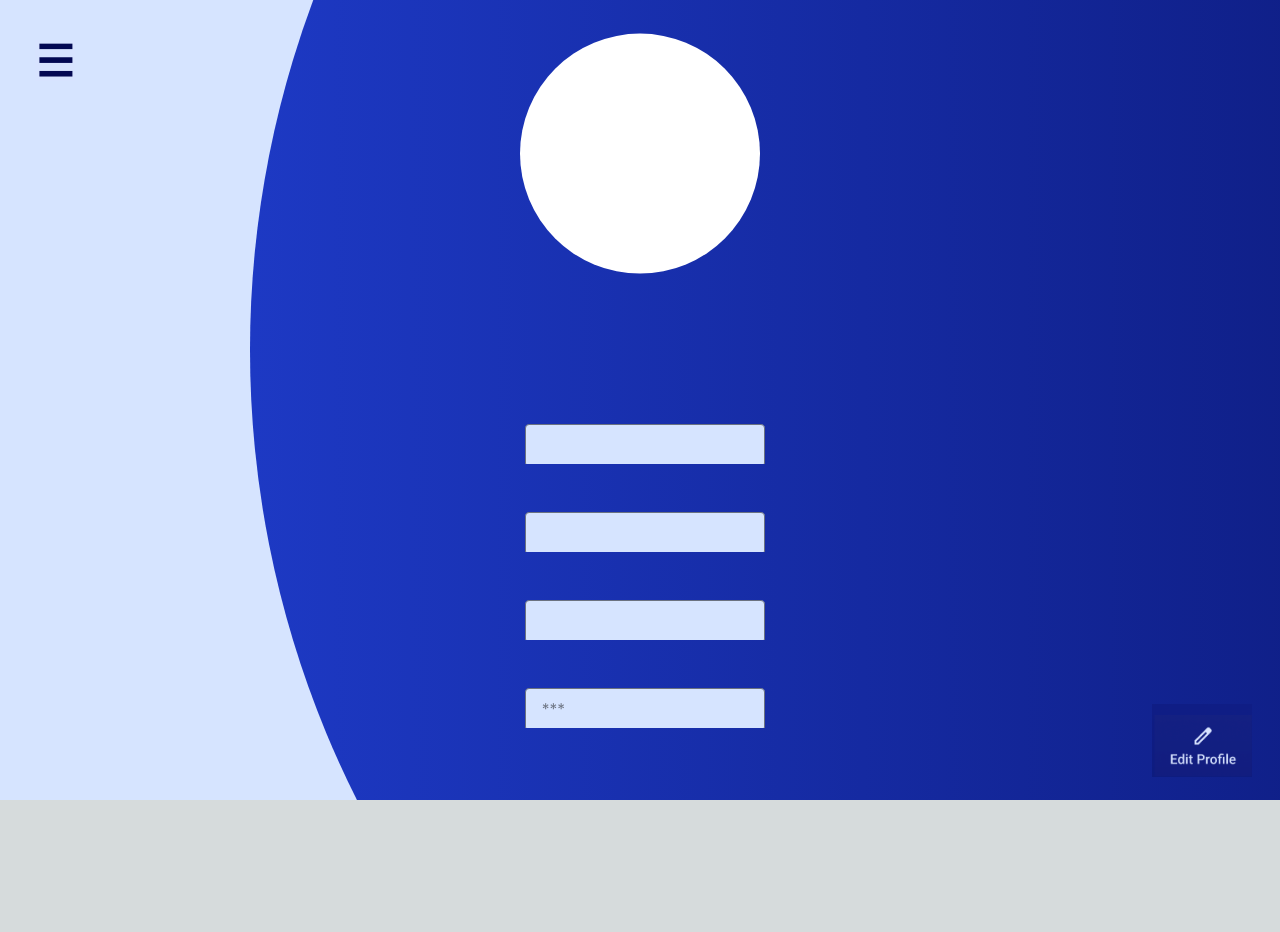
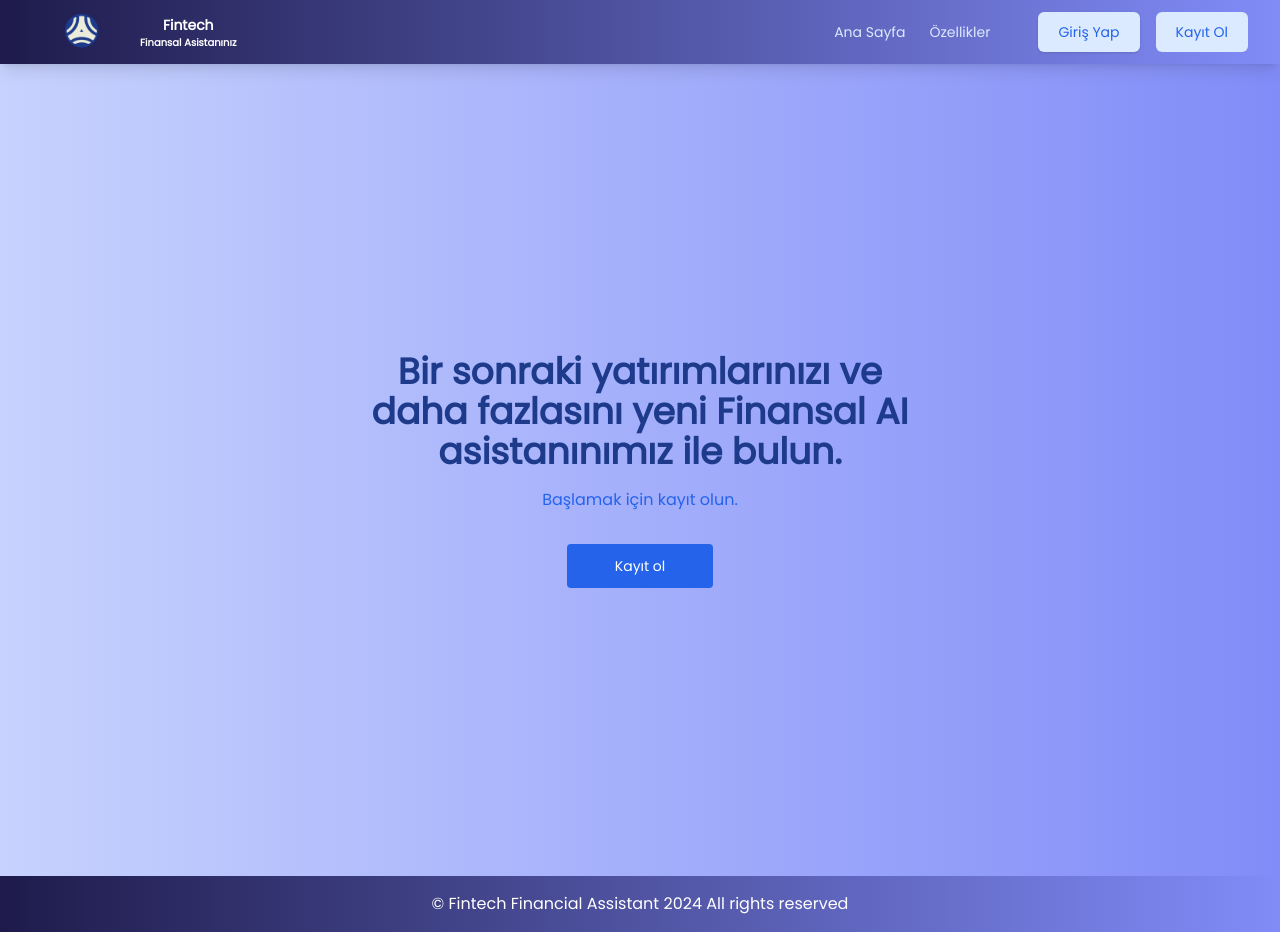
Before and after one commit to samemrecebi/finantial-advisor, a Next.js app in the folder frontend/: page / in a window 1280 px wide. Before the commit the page ends 800 px from the top, so only its background shows below. Built offline with nearby package versions, Linux system fonts and the light colour scheme.

Commit message:
add profile edit page and profile page

```diff
--- a/frontend/app/page.tsx
+++ b/frontend/app/page.tsx
@@ -1,133 +1,72 @@
-'use client';
-import React, { useEffect, useState } from 'react';
-import axios from 'axios';
-import Link from 'next/link';
 import Image from 'next/image';
-
-const ProfilePage = () => {
-    const [user, setUser] = useState({
-        first_name: '',
-        last_name: '',
-        username: '',
-        risk_degree: '',
-    });
-
-    useEffect(() => {
-        const fetchUserData = async () => {
-            const token = localStorage.getItem('token');
-            const username = localStorage.getItem('username'); // Assuming username is stored in localStorage
-
-            if (!token || !username) return;
-
-            try {
-                const response = await axios.post('http://localhost:3001/api/users/getUserDetails',
-                    { username }, // Pass username in the request body
-                    {
-                        headers: {
-                            Authorization: `Bearer ${token}`,
-                        },
-                    }
-                );
-
-                setUser(response.data);
-            } catch (error) {
-                console.error("Failed to fetch user data:", error);
-            }
-        };
-
-        fetchUserData();
-    }, []);
-
-    return (
-        <div className="min-h-screen flex justify-end items-center body">
-            <div className="bg-[#D6E4FF] mr-0">
-                <svg width="100vw" height="100vh">
-                    <defs>
-                        <linearGradient id="gradient" x1="0%" y1="0%" x2="100%" y2="0%">
-                            <stop offset="0%" stopColor="#1D39C4" />
-                            <stop offset="100%" stopColor="#030852" />
-                        </linearGradient>
-                    </defs>
-                    <circle cx="1250" cy="350" r="1000" fill="url(#gradient)" />
-                    <circle cx="50vw" cy="12vw" r="120" fill="#FFFFFF" />
-                    <foreignObject x="35" y="40" width="50px" height="50px">
-                        <div>
-                            <Image
-                                src="/menu.png"
-                                alt="menu"
-                                width={40}
-                                height={40}
-                            />
-                        </div>
-                    </foreignObject>
-                    <foreignObject x="43%" y="40%" width="1000px" height="40px">
-                        <div className="text-white text-xl font-bold">
-                            {user.risk_degree}
-                        </div>
-                    </foreignObject>
-                    <foreignObject x="41%" y="53%" width="240px" height="40px">
-                        <div className="relative">
-                            <label className="absolute left-0 -top-6 text-white">First Name</label>
-                            <input
-                                type="text"
-                                placeholder={user.first_name}
-                                className="w-full h-full px-4 py-2 text-black rounded border border-gray-300 focus:outline-none focus:border-blue-500 text-left"
-                                style={{ backgroundColor: '#D6E4FF' }}
-                                disabled
-                            />
-                        </div>
-                    </foreignObject>
-                    <foreignObject x="41%" y="64%" width="240px" height="40px">
-                        <div className="relative">
-                            <label className="absolute left-0 -top-6 text-white">Last Name</label>
-                            <input
-                                type="text"
-                                placeholder={user.last_name}
-                                className="w-full h-full px-4 py-2 text-black rounded border border-gray-300 focus:outline-none focus:border-blue-500 text-left"
-                                style={{ backgroundColor: '#D6E4FF' }}
-                                disabled
-                            />
-                        </div>
-                    </foreignObject>
-                    <foreignObject x="41%" y="75%" width="240px" height="40px">
-                        <div className="relative">
-                            <label className="absolute left-0 -top-6 text-white">Username</label>
-                            <input
-                                type="text"
-                                placeholder={user.username}
-                                className="w-full h-full px-4 py-2 text-black rounded border border-gray-300 focus:outline-none focus:border-blue-500 text-left"
-                                style={{ backgroundColor: '#D6E4FF' }}
-                                disabled
-                            />
-                        </div>
-                    </foreignObject>
-                    <foreignObject x="41%" y="86%" width="240px" height="40px">
-                        <div className="relative">
-                            <label className="absolute left-0 -top-6 text-white">Password</label>
-                            <input
-                                type="password"
-                                placeholder="***"
-                                className="w-full h-full px-4 py-2 text-black rounded border border-gray-300 focus:outline-none focus:border-blue-500 text-left"
-                                style={{ backgroundColor: '#D6E4FF' }}
-                                disabled
-                            />
-                        </div>
-                    </foreignObject>
-                    <foreignObject x="90%" y="88%" width="300px" height="100px">
-                        <Link href="/profileedit">
-                            <Image
-                                src="/edit.png" // Ensure this path is correct
-                                alt="Edit Profile"
-                                width={100} // Adjust the width as needed
-                                height={100} // Adjust the height as needed
-                                className="cursor-pointer"
-                            />
-                        </Link>
-                    </foreignObject>
-                </svg>
+function HomePage() {
+  return (
+    <div className="min-h-screen flex flex-col text-center bg-gradient-to-r from-indigo-200 to-indigo-400 shadow-lg">
+      <header className="bg-gradient-to-r from-indigo-950 to-indigo-400 shadow-lg">
+        <div className="mx-auto max-w-screen-xl px-4 sm:px-6 lg:px-8">
+          <div className="flex h-16 items-center justify-between">
+            <div className="flex-1 md:flex md:items-center md:gap-12">
+              <a className="block text-blue-200 no-underline hover:opacity-80" href="/">
+                <span className="sr-only">Home</span>
+                <div className="flex items-center space-x-2">
+                  <Image src="/logo.png" alt="Fintech" width={100} height={100} />
+                  <div className="flex flex-col">
+                    <div className="text-white text-sm font-bold">Fintech</div>
+                    <div className="text-white text-[10px] font-bold">Finansal Asistanınız</div>
+                  </div>
+                </div>
+              </a>
             </div>
+            <div className="md:flex md:items-center md:gap-12">
+              <nav aria-label="Global" className="hidden md:block h-5">
+                <ul className="flex items-center gap-6 text-sm">
+                  <li>
+                    <a className="no-underline text-blue-100 transition hover:text-gray-500/75" href="/">
+                      Ana Sayfa
+                    </a>
+                  </li>
+                  <li>
+                    <a className="no-underline text-blue-100 transition hover:text-gray-500/75" href="/features">
+                      Özellikler
+                    </a>
+                  </li>
+                </ul>
+              </nav>
+              <div className="flex items-center gap-4">
+                <div className="sm:flex sm:gap-4">
+                  <a className="rounded-md bg-blue-100 px-5 py-2.5 text-sm font-medium text-blue-600 shadow no-underline transition hover:bg-blue-200" href="/signin">
+                    Giriş Yap
+                  </a>
+                  <div className="hidden sm:flex">
+                    <a className="rounded-md bg-blue-100 px-5 py-2.5 text-sm font-medium text-blue-600 no-underline transition hover:bg-blue-200" href="/signup">
+                      Kayıt Ol
+                    </a>
+                  </div>
+                </div>
+              </div>
+            </div>
+          </div>
         </div>
-    );
-};
-
-export default ProfilePage;
+      </header>
+      <div className="md:p-12 lg:px-16 lg:py-24">
+        <div className="mx-auto my-48 max-w-xl text-center ltr:sm:text-left rtl:sm:text-right">
+          <h2 className="text-2xl font-bold text-blue-900 md:text-4xl">
+            Bir sonraki yatırımlarınızı ve daha fazlasını yeni Finansal AI asistanınımız ile bulun.
+          </h2>
+          <p className="hidden text-blue-600 md:mt-4 md:block">
+            Başlamak için kayıt olun.
+          </p>
+          <div className="mt-4 md:mt-8">
+            <a href="/signup" className="inline-block rounded bg-blue-600 px-12 py-3 text-sm font-medium text-white transition hover:bg-blue-700 focus:outline-none no-underline focus:ring focus:ring-yellow-400">
+              Kayıt ol
+            </a>
+          </div>
+        </div>
+      </div>
+      <footer className="mt-auto bg-gradient-to-r from-indigo-950 to-indigo-400 shadow-lg py-4">
+        <p className="text-center text-white">© Fintech Financial Assistant 2024 All rights reserved</p>
+      </footer>
+    </div>
+  );
+}
+export default HomePage;
--- a/frontend/package.json
+++ b/frontend/package.json
@@ -13,6 +13,7 @@
     "@fortawesome/fontawesome-svg-core": "^6.6.0",
     "@fortawesome/free-solid-svg-icons": "^6.6.0",
     "@fortawesome/react-fontawesome": "^0.2.2",
+    "axios": "^1.7.2",
     "flowbite": "^2.4.1",
     "flowbite-react": "^0.10.1",
     "next": "^14.2.5",
```
Also changed, not shown: frontend/app/profile/page.tsx (+42 -10 lines), 1 other file (tests, documents, lock files or other folders).
